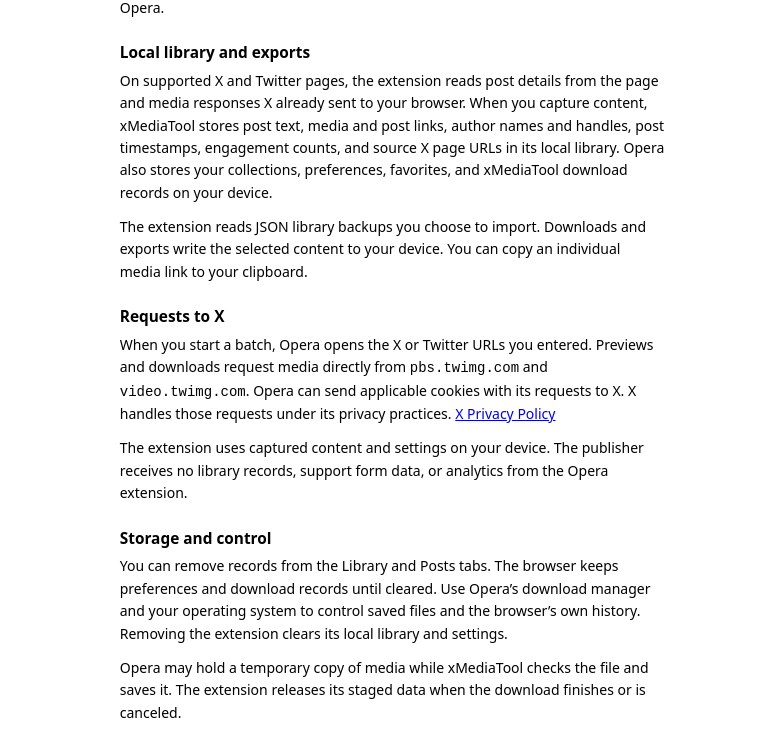
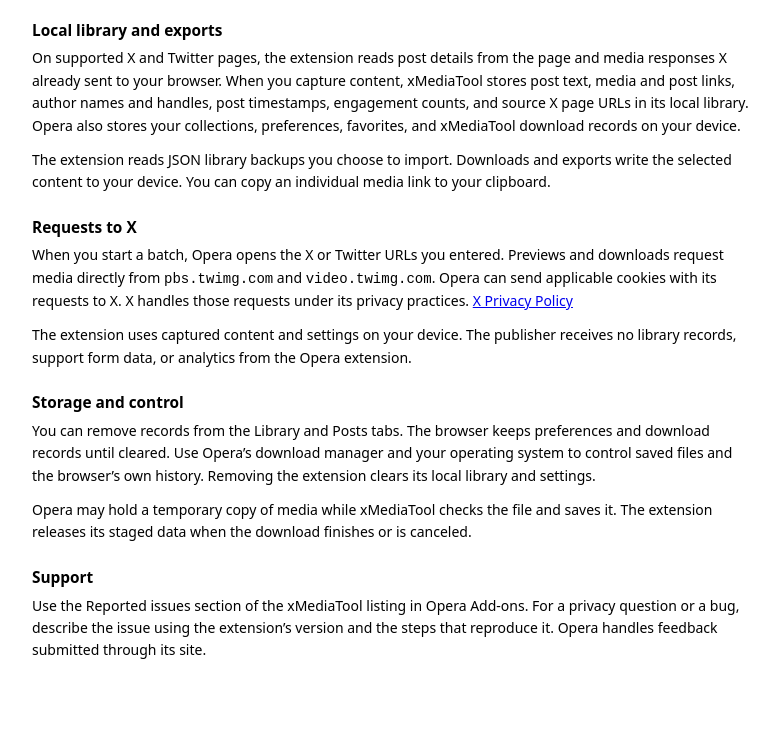
Before and after one commit to vibe-coding-life/xmediatool-privacy, a plain HTML site: page opera.html in a window 1280 px wide. Shown: the part 81-825 px from the top of the page, without its empty margins (248-1024 px from the left). After the commit the page ends 800 px from the top, so only its background shows below. Drawn offline with Linux system fonts and the light colour scheme.

Commit message:
Fix Opera privacy policy layout at narrow widths

```diff
--- a/opera.html
+++ b/opera.html
@@ -7,7 +7,7 @@
   <style>
     :root { color-scheme: light dark; font: 14px/1.6 system-ui, sans-serif; }
     body { margin: 0; padding: 16px clamp(12px, 4vw, 32px); color: CanvasText; background: Canvas; }
-    main { max-width: 68ch; margin: auto; overflow-wrap: anywhere; }
+    main { max-width: 720px; margin: auto; overflow-wrap: anywhere; }
     h1 { font-size: 1.55rem; line-height: 1.25; margin: 0 0 12px; }
     h2 { font-size: 1.1rem; line-height: 1.4; margin: 1.5em 0 .4em; }
     p { margin: 0 0 .85em; }
```
